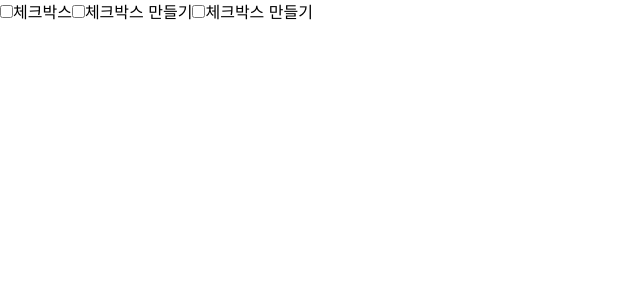
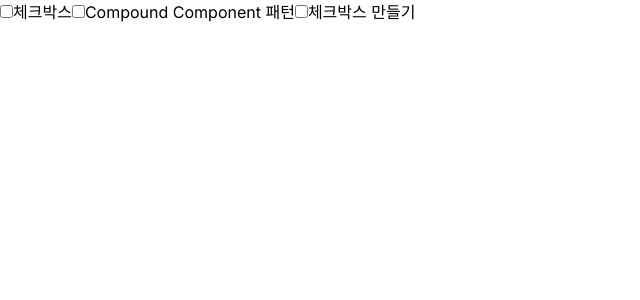
Before and after one commit to guesung/playground, a Next.js app: page /headless in a window 1280 px wide. Shown: the top 300 px of the page, without its empty margins (0-640 px from the left). Built offline with nearby package versions, Linux system fonts and the light colour scheme.

Commit message:
refactor : 상태값 각 컴포넌트에서 관리

```diff
--- a/src/app/headless/components/CheckboxWrapper.tsx
+++ b/src/app/headless/components/CheckboxWrapper.tsx
@@ -14,17 +14,23 @@ const CheckboxContext = React.createContext<CheckboxContextProps>({
   onChange: () => {},
 });
 
-const CheckboxWrapper = ({
-  id,
-  isChecked,
-  onChange,
-  children,
-}: CheckboxProps) => {
+interface CheckboxWrapperProps {
+  id: string;
+  children: React.ReactNode;
+}
+
+const CheckboxWrapper = ({ id, children }: CheckboxWrapperProps) => {
+  const [isChecked, setIsChecked] = React.useState(false);
+  const onChange = React.useCallback(
+    () => setIsChecked((isChecked) => !isChecked),
+    []
+  );
   const value = {
     id,
     isChecked,
     onChange,
   };
+
   return (
     <CheckboxContext.Provider value={value}>
       {children}
--- a/src/app/headless/components/CompoundPattern.tsx
+++ b/src/app/headless/components/CompoundPattern.tsx
@@ -3,16 +3,10 @@ import { useState } from "react";
 import CheckboxWrapper from "./CheckboxWrapper";
 
 export default function CompoundPattern() {
-  const [isChecked, setIsChecked] = useState(false);
-
   return (
-    <CheckboxWrapper
-      id="checkbox-1"
-      isChecked={isChecked}
-      onChange={() => setIsChecked(!isChecked)}
-    >
+    <CheckboxWrapper id="checkbox-1">
       <CheckboxWrapper.Checkbox />
-      <CheckboxWrapper.Label>체크박스 만들기</CheckboxWrapper.Label>
+      <CheckboxWrapper.Label>Compound Component 패턴</CheckboxWrapper.Label>
     </CheckboxWrapper>
   );
 }
--- a/src/app/headless/page.tsx
+++ b/src/app/headless/page.tsx
@@ -1,14 +1,15 @@
 "use client";
+import { Fragment } from "react";
 import CompoundPattern from "./components/CompoundPattern";
 import CustomHookPattern from "./components/CustomHookPattern";
 import FunctionAsChildPattern from "./components/FunctionAsChildPattern";
 
 export default function page() {
   return (
-    <div>
+    <Fragment>
       <FunctionAsChildPattern />
       <CompoundPattern />
       <CustomHookPattern />
-    </div>
+    </Fragment>
   );
 }
```
